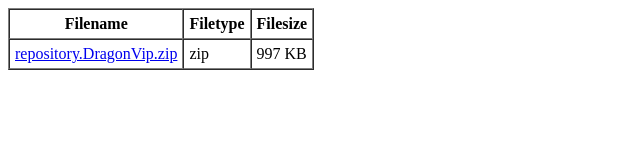
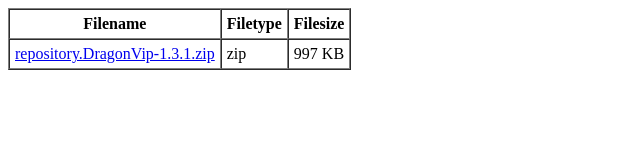
Before and after one commit to tkd21/repo, a plain HTML site: page index.html in a window 1280 px wide. Shown: the whole page, without its empty margins (0-640 px from the left). Drawn offline with Linux system fonts and the light colour scheme.

Commit message:
Update index.html

```diff
--- a/index.html
+++ b/index.html
@@ -1,4 +1,4 @@
 <TABLE border=1 cellpadding=5 cellspacing=0 class=whitelinks>
 <TR><TH>Filename</TH><th>Filetype</th><th>Filesize</th></TR>
-<TR><TD><a href="repository.DragonVip.zip">repository.DragonVip.zip</a></td><td>zip</td><td>997 KB</td></TR>
+<TR><TD><a href="repository.DragonVip-1.3.1.zip">repository.DragonVip-1.3.1.zip</a></td><td>zip</td><td>997 KB</td></TR>
 </TABLE>
```
